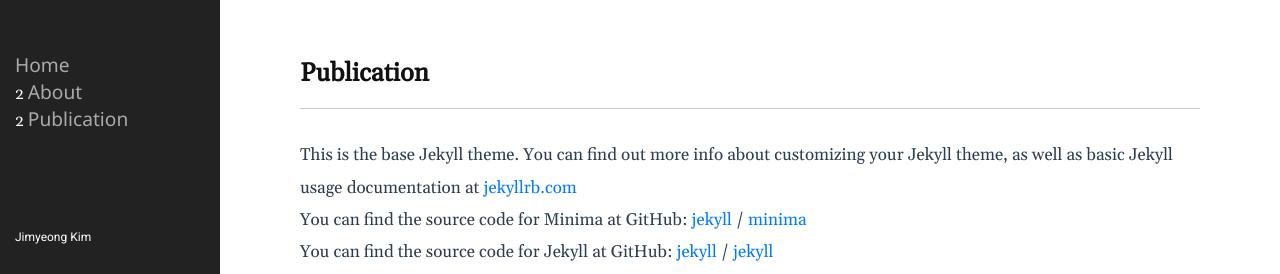
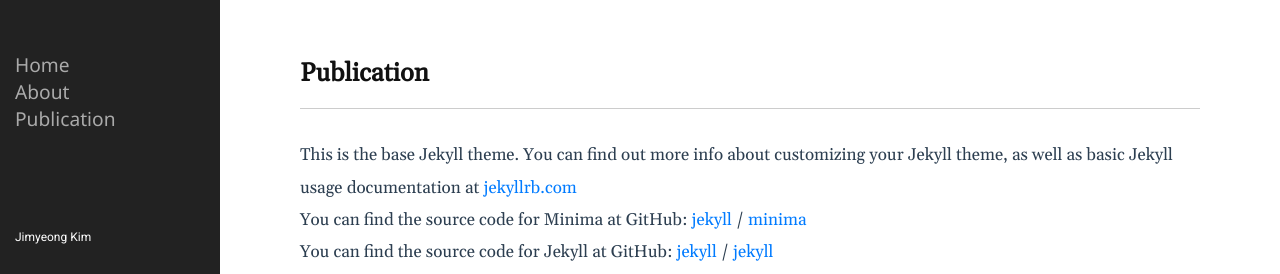
Before and after one commit to kimjimyeong93/kimjimyeong93.github.io, a Jekyll site: the page built from about.markdown, in a window 1280 px wide. Shown: the top 274 px of the page. Built offline with Jekyll 4.4.1, drawn with Linux system fonts in a browser that asks for light colours.

Commit message:
Update sidebar.html

```diff
--- a/_includes/sidebar.html
+++ b/_includes/sidebar.html
@@ -21,7 +21,7 @@
 	  {% for node in pages_list %}
 	    {% if node.title != null %}
 	      {% if node.layout == "page" %}
-	        <li>2
+	        <li>
 	        	<a class="nav-item" href="{{ node.url }}">
 	            	{{ node.title }}
 	            </a>
```
